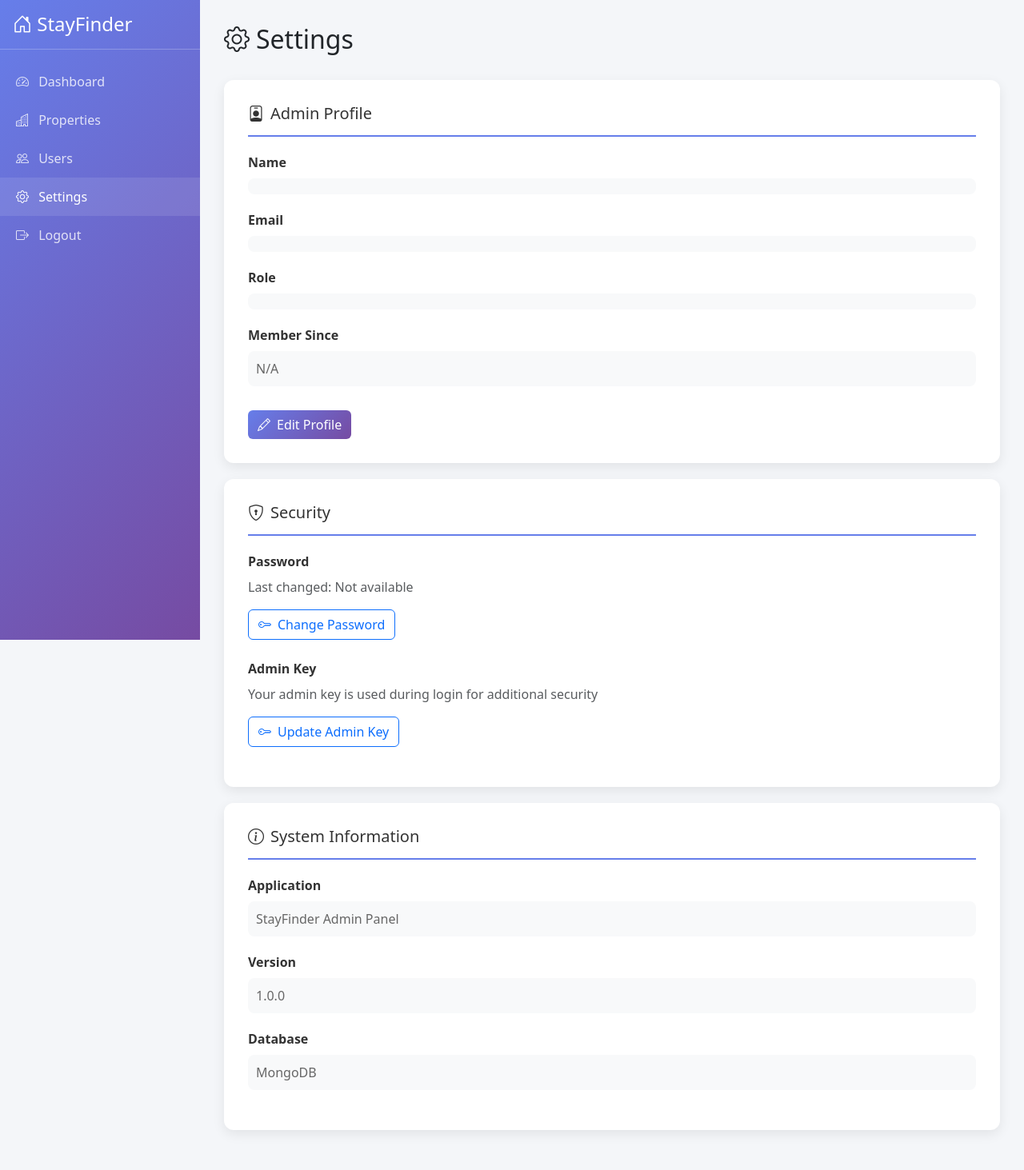
After one commit to dwarkesh777/Stayfinder_Admin, a Flask app: template templates/settings.html in a window 1280 px wide. The commit adds this page. Shown: the whole page at 80% size. Run offline with Flask 3, Linux system fonts and the light colour scheme; the template is opened without the code that fills it, so the values that code supplies are empty.

Commit message:
active settings button

```diff
--- a/app.py
+++ b/app.py
@@ -179,6 +179,44 @@ def admin_logout():
     session.clear()
     return redirect(url_for('admin_login'))
 
+@app.route('/admin/settings')
+@login_required
+def admin_settings():
+    admin = admins_collection.find_one({'_id': ObjectId(session['admin_id'])})
+    return render_template('settings.html', admin=admin)
+
+@app.route('/admin/settings/edit-profile', methods=['GET', 'POST'])
+@login_required
+def edit_profile():
+    admin = admins_collection.find_one({'_id': ObjectId(session['admin_id'])})
+
+    if request.method == 'POST':
+        name = request.form.get('name')
+        email = request.form.get('email')
+
+        if not name or not email:
+            flash('Name and email are required', 'error')
+            return render_template('edit_profile.html', admin=admin)
+
+        # Check if email is already used by another admin
+        existing_admin = admins_collection.find_one({'email': email, '_id': {'$ne': ObjectId(session['admin_id'])}})
+        if existing_admin:
+            flash('Email already registered by another account', 'error')
+            return render_template('edit_profile.html', admin=admin)
+
+        try:
+            admins_collection.update_one(
+                {'_id': ObjectId(session['admin_id'])},
+                {'$set': {'name': name, 'email': email, 'updated_at': datetime.now()}}
+            )
+            session['admin_name'] = name
+            flash('Profile updated successfully!', 'success')
+            return redirect(url_for('admin_settings'))
+        except Exception as e:
+            flash(f'Error updating profile: {str(e)}', 'error')
+
+    return render_template('edit_profile.html', admin=admin)
+
 @app.route('/admin/property/<hostel_id>/view')
 @login_required
 def view_property(hostel_id):
--- a/templates/dashboard.html
+++ b/templates/dashboard.html
@@ -54,7 +54,7 @@ body {
         <a href="{{ url_for('admin_users') }}">
             <i class="bi bi-people me-2"></i> Users
         </a>
-        <a href="#">
+        <a href="{{ url_for('admin_settings') }}">
             <i class="bi bi-gear me-2"></i> Settings
         </a>
         <a href="{{ url_for('admin_logout') }}">
--- a/templates/properties.html
+++ b/templates/properties.html
@@ -121,7 +121,7 @@ body {
         <a href="{{ url_for('admin_users') }}">
             <i class="bi bi-people me-2"></i> Users
         </a>
-        <a href="#">
+        <a href="{{ url_for('admin_settings') }}">
             <i class="bi bi-gear me-2"></i> Settings
         </a>
         <a href="{{ url_for('admin_logout') }}">
--- a/templates/property_detail.html
+++ b/templates/property_detail.html
@@ -228,7 +228,7 @@ body {
         <a href="{{ url_for('admin_users') }}">
             <i class="bi bi-people me-2"></i> Users
         </a>
-        <a href="#">
+        <a href="{{ url_for('admin_settings') }}">
             <i class="bi bi-gear me-2"></i> Settings
         </a>
         <a href="{{ url_for('admin_logout') }}">
--- /dev/null
+++ b/templates/settings.html
@@ -0,0 +1,136 @@
+{% extends 'base.html' %}
+
+{% block title %}Settings - StayFinder Admin{% endblock %}
+
+{% block extra_css %}
+body { background: #f4f6f9; }
+.sidebar {
+    background: linear-gradient(135deg, #667eea 0%, #764ba2 100%);
+    min-height: 100vh;
+    position: fixed;
+    width: 250px;
+}
+.sidebar a { color: rgba(255,255,255,0.8); text-decoration: none; padding: 12px 20px; display: block; transition: all 0.3s; }
+.sidebar a:hover, .sidebar a.active { background: rgba(255,255,255,0.1); color: #fff; }
+.main-content { margin-left: 250px; padding: 30px; }
+.settings-card { border-radius: 12px; box-shadow: 0 5px 15px rgba(0,0,0,0.08); margin-bottom: 20px; }
+.settings-section { padding: 30px; }
+.settings-section h3 { color: #333; margin-bottom: 20px; font-size: 20px; border-bottom: 2px solid #667eea; padding-bottom: 15px; }
+.setting-item { margin-bottom: 20px; }
+.setting-label { font-weight: 600; color: #333; margin-bottom: 8px; display: block; }
+.setting-value { color: #666; padding: 10px; background: #f8f9fa; border-radius: 8px; }
+.btn-edit { margin-top: 10px; }
+{% endblock %}
+
+{% block content %}
+<!-- Sidebar -->
+<div class="sidebar">
+    <div class="p-3 text-white border-bottom border-light border-opacity-25">
+        <h4 class="mb-0"><i class="bi bi-house-door"></i> StayFinder</h4>
+    </div>
+    <nav class="mt-3">
+        <a href="{{ url_for('admin_dashboard') }}">
+            <i class="bi bi-speedometer2 me-2"></i> Dashboard
+        </a>
+        <a href="{{ url_for('admin_properties') }}">
+            <i class="bi bi-buildings me-2"></i> Properties
+        </a>
+        <a href="{{ url_for('admin_users') }}">
+            <i class="bi bi-people me-2"></i> Users
+        </a>
+        <a href="{{ url_for('admin_settings') }}" class="active">
+            <i class="bi bi-gear me-2"></i> Settings
+        </a>
+        <a href="{{ url_for('admin_logout') }}">
+            <i class="bi bi-box-arrow-right me-2"></i> Logout
+        </a>
+    </nav>
+</div>
+
+<!-- Main Content -->
+<div class="main-content">
+    <div class="d-flex justify-content-between align-items-center mb-4">
+        <h2><i class="bi bi-gear me-2"></i>Settings</h2>
+    </div>
+
+    <!-- Admin Profile Settings -->
+    <div class="card settings-card">
+        <div class="settings-section">
+            <h3><i class="bi bi-person-badge me-2"></i>Admin Profile</h3>
+
+            <div class="setting-item">
+                <label class="setting-label">Name</label>
+                <div class="setting-value">{{ admin.name }}</div>
+            </div>
+
+            <div class="setting-item">
+                <label class="setting-label">Email</label>
+                <div class="setting-value">{{ admin.email }}</div>
+            </div>
+
+            <div class="setting-item">
+                <label class="setting-label">Role</label>
+                <div class="setting-value"><span class="badge bg-primary">{{ admin.role }}</span></div>
+            </div>
+
+            <div class="setting-item">
+                <label class="setting-label">Member Since</label>
+                <div class="setting-value">{{ admin.created_at.strftime('%B %d, %Y') if admin.created_at else 'N/A' }}</div>
+            </div>
+
+            <button class="btn btn-primary btn-edit">
+                <a href="{{ url_for('edit_profile') }}" style="color: white; text-decoration: none;">
+                    <i class="bi bi-pencil me-2"></i>Edit Profile
+                </a>
+            </button>
+        </div>
+    </div>
+
+    <!-- Security Settings -->
+    <div class="card settings-card">
+        <div class="settings-section">
+            <h3><i class="bi bi-shield-lock me-2"></i>Security</h3>
+
+            <div class="setting-item">
+                <label class="setting-label">Password</label>
+                <p class="text-muted mb-3">Last changed: Not available</p>
+                <button class="btn btn-outline-primary">
+                    <i class="bi bi-key me-2"></i>Change Password
+                </button>
+            </div>
+
+            <div class="setting-item mt-4">
+                <label class="setting-label">Admin Key</label>
+                <p class="text-muted mb-3">Your admin key is used during login for additional security</p>
+                <button class="btn btn-outline-primary">
+                    <i class="bi bi-key me-2"></i>Update Admin Key
+                </button>
+            </div>
+        </div>
+    </div>
+
+    <!-- System Information -->
+    <div class="card settings-card">
+        <div class="settings-section">
+            <h3><i class="bi bi-info-circle me-2"></i>System Information</h3>
+
+            <div class="setting-item">
+                <label class="setting-label">Application</label>
+                <div class="setting-value">StayFinder Admin Panel</div>
+            </div>
+
+            <div class="setting-item">
+                <label class="setting-label">Version</label>
+                <div class="setting-value">1.0.0</div>
+            </div>
+
+            <div class="setting-item">
+                <label class="setting-label">Database</label>
+                <div class="setting-value">MongoDB</div>
+            </div>
+        </div>
+    </div>
+
+
+</div>
+{% endblock %}
--- a/templates/users.html
+++ b/templates/users.html
@@ -32,7 +32,7 @@ body { background: #f4f6f9; }
         <a href="{{ url_for('admin_users') }}" class="active">
             <i class="bi bi-people me-2"></i> Users
         </a>
-        <a href="#">
+        <a href="{{ url_for('admin_settings') }}">
             <i class="bi bi-gear me-2"></i> Settings
         </a>
         <a href="{{ url_for('admin_logout') }}">
```
Also changed, not shown: templates/edit_profile.html (added, +96 -0 lines).
